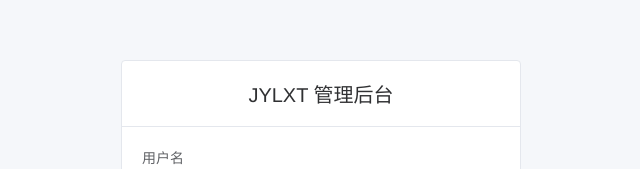
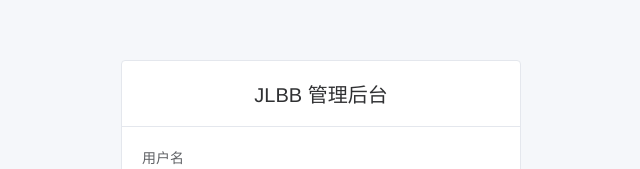
Before and after one commit to Vasvons/juliangketang, a Vue app in the folder dgd-admin/: page /login in a window 1280 px wide. Shown: the part 181-350 px from the top of the page, without its empty margins (319-959 px from the left). Built offline with nearby package versions, Linux system fonts and the light colour scheme.

Commit message:
chore: 后台名称改为 JLBB 管理后台

```diff
--- a/dgd-admin/index.html
+++ b/dgd-admin/index.html
@@ -4,7 +4,7 @@
     <meta charset="UTF-8" />
     <link rel="icon" type="image/svg+xml" href="/admin/vite.svg" />
     <meta name="viewport" content="width=device-width, initial-scale=1.0" />
-    <title>JYLXT 管理后台</title>
+    <title>JLBB 管理后台</title>
   </head>
   <body>
     <div id="app"></div>
--- a/dgd-admin/src/views/HomeView.vue
+++ b/dgd-admin/src/views/HomeView.vue
@@ -1,7 +1,7 @@
 <template>
   <div class="home-page">
     <h2>后台首页</h2>
-    <p class="welcome-text">欢迎使用 JYLXT 管理后台</p>
+    <p class="welcome-text">欢迎使用 JLBB 管理后台</p>
     <el-row :gutter="20" class="stats-row">
       <el-col :xs="24" :sm="12" :md="8" :lg="8" :xl="8">
         <el-card class="stat-card" shadow="hover">
--- a/dgd-admin/src/views/LayoutView.vue
+++ b/dgd-admin/src/views/LayoutView.vue
@@ -2,7 +2,7 @@
   <el-container class="layout-container">
     <el-aside :width="appStore.sidebarCollapsed ? '64px' : '220px'" class="sidebar">
       <div class="logo">
-        <span v-if="!appStore.sidebarCollapsed">JYLXT Admin</span>
+        <span v-if="!appStore.sidebarCollapsed">JLBB Admin</span>
         <el-icon v-else><Management /></el-icon>
       </div>
       <el-menu
--- a/dgd-admin/src/views/LoginView.vue
+++ b/dgd-admin/src/views/LoginView.vue
@@ -2,7 +2,7 @@
   <div class="login-page">
     <el-card class="login-card" shadow="hover">
       <template #header>
-        <h2 class="login-title">JYLXT 管理后台</h2>
+        <h2 class="login-title">JLBB 管理后台</h2>
       </template>
       <el-form :model="form" label-position="top" @submit.prevent="handleLogin">
         <el-form-item label="用户名">
```
